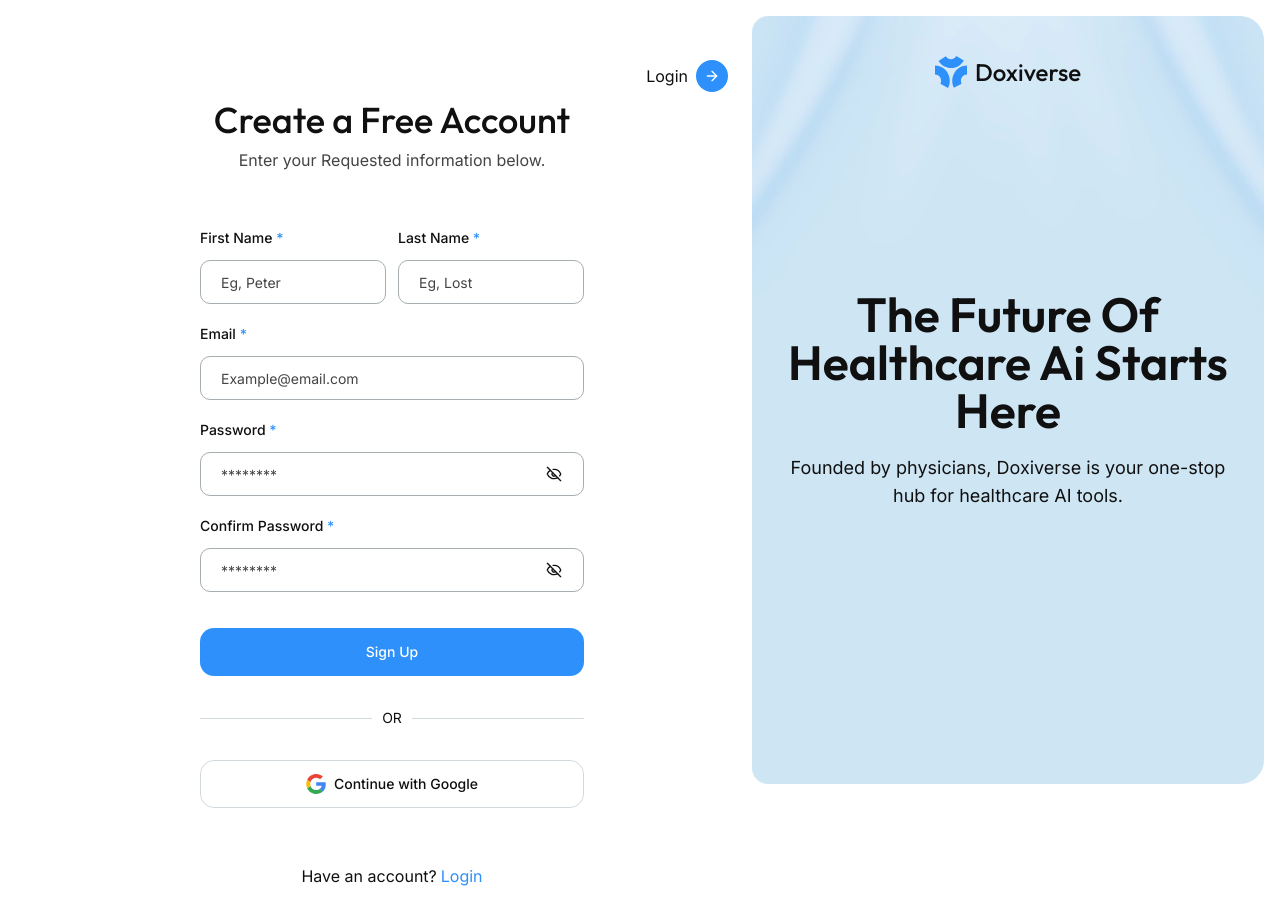
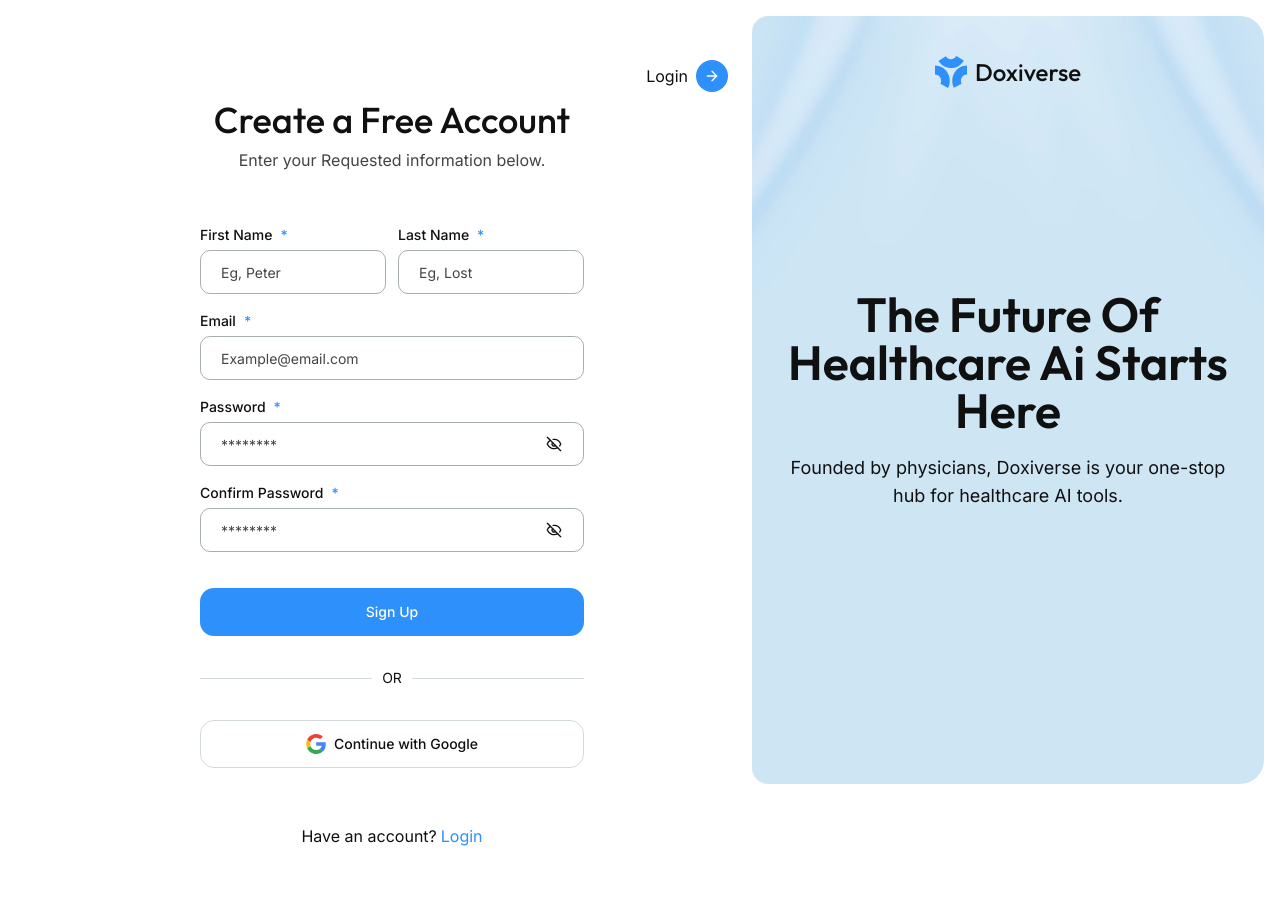
Before and after one commit to doxiversellc-create/front-end, a Next.js app: page /signup in a window 1280 px wide. Shown: the top 924 px of the page. After the commit the page ends 888 px from the top, so only its background shows below. Built offline with nearby package versions, Linux system fonts and the light colour scheme; no server answers.

Commit message:
feat: implement signup form with validation

```diff
--- a/app/(auth)/signup/_components/SignupForm.tsx
+++ b/app/(auth)/signup/_components/SignupForm.tsx
@@ -1,45 +1,116 @@
 "use client";
+
 import { useState } from "react";
+import { useForm } from "react-hook-form";
 
+import { zodResolver } from "@hookform/resolvers/zod";
 import { Eye, EyeOff } from "lucide-react";
+import { toast } from "sonner";
+import * as z from "zod";
 
 import { Button } from "@/components/ui/button";
+import {
+  Form,
+  FormControl,
+  FormField,
+  FormItem,
+  FormLabel,
+  FormMessage,
+} from "@/components/ui/form";
 import { Input } from "@/components/ui/input";
+import { signupFormSchema } from "@/lib/schemas/auth.schema";
 
 const SignupForm = () => {
   const [passwordVisible, setPasswordVisible] = useState(false);
   const [confirmPasswordVisible, setConfirmPasswordVisible] = useState(false);
+
+  const form = useForm<z.infer<typeof signupFormSchema>>({
+    resolver: zodResolver(signupFormSchema),
+    defaultValues: {
+      firstName: "",
+      lastName: "",
+      email: "",
+      password: "",
+      confirmPassword: "",
+    },
+  });
+
+  function onSubmit(values: z.infer<typeof signupFormSchema>) {
+    toast("Sign up successful", {
+      description: () => <code>{JSON.stringify(values, null, 2)}</code>,
+    });
+  }
+
   return (
-    <form className="flex w-full flex-col gap-5">
+    <Form {...form}>
+      <form onSubmit={form.handleSubmit(onSubmit)} className="flex w-full flex-col gap-5">
         <div className="flex gap-3">
-        <div className="flex flex-col gap-3">
-          <label className="text-sm font-medium">
+          {/* First Name */}
+          <FormField
+            control={form.control}
+            name="firstName"
+            render={({ field }) => (
+              <FormItem className="flex-1">
+                <FormLabel>
                   First Name <span className="text-primary">*</span>
-          </label>
-          <Input className="w-full" placeholder="Eg, Peter" />
+                </FormLabel>
+                <FormControl>
+                  <Input placeholder="Eg, Peter" {...field} />
+                </FormControl>
+                <FormMessage />
+              </FormItem>
+            )}
+          />
+          {/* Last Name */}
+          <FormField
+            control={form.control}
+            name="lastName"
+            render={({ field }) => (
+              <FormItem className="flex-1">
+                <FormLabel>
+                  Last Name <span className="text-primary">*</span>
+                </FormLabel>
+                <FormControl>
+                  <Input placeholder="Eg, Lost" {...field} />
+                </FormControl>
+                <FormMessage />
+              </FormItem>
+            )}
+          />
         </div>
-        <div className="flex flex-col gap-3">
-          <label className="text-sm font-medium">
-            Last Name <span className="text-primary">*</span>
-          </label>
-          <Input className="w-full" placeholder="Eg, Lost" />
-        </div>
-      </div>
-      <div className="flex flex-col gap-3">
-        <label className="text-sm font-medium">
+
+        {/* Email */}
+        <FormField
+          control={form.control}
+          name="email"
+          render={({ field }) => (
+            <FormItem>
+              <FormLabel>
                 Email <span className="text-primary">*</span>
-        </label>
-        <Input className="w-full" type="email" placeholder="Example@email.com" />
-      </div>
-      <div className="flex flex-col gap-3">
-        <label className="text-sm font-medium">
+              </FormLabel>
+              <FormControl>
+                <Input type="email" placeholder="Example@email.com" {...field} />
+              </FormControl>
+              <FormMessage />
+            </FormItem>
+          )}
+        />
+
+        {/* Password */}
+        <FormField
+          control={form.control}
+          name="password"
+          render={({ field }) => (
+            <FormItem>
+              <FormLabel>
                 Password <span className="text-primary">*</span>
-        </label>
+              </FormLabel>
+              <FormControl>
                 <div className="relative flex items-center">
                   <Input
-            className="w-full"
                     type={passwordVisible ? "text" : "password"}
                     placeholder="********"
+                    {...field}
                   />
                   <Button
                     variant={"ghost"}
@@ -51,16 +122,27 @@ const SignupForm = () => {
                     {passwordVisible ? <Eye /> : <EyeOff />}
                   </Button>
                 </div>
-      </div>
-      <div className="flex flex-col gap-3">
-        <label className="text-sm font-medium">
+              </FormControl>
+              <FormMessage />
+            </FormItem>
+          )}
+        />
+
+        {/* Confirm Password */}
+        <FormField
+          control={form.control}
+          name="confirmPassword"
+          render={({ field }) => (
+            <FormItem>
+              <FormLabel>
                 Confirm Password <span className="text-primary">*</span>
-        </label>
+              </FormLabel>
+              <FormControl>
                 <div className="relative flex items-center">
                   <Input
-            className="w-full"
                     type={confirmPasswordVisible ? "text" : "password"}
                     placeholder="********"
+                    {...field}
                   />
                   <Button
                     variant={"ghost"}
@@ -72,10 +154,16 @@ const SignupForm = () => {
                     {confirmPasswordVisible ? <Eye /> : <EyeOff />}
                   </Button>
                 </div>
-      </div>
-
-      <Button className="mt-4 rounded-xl">Sign Up</Button>
+              </FormControl>
+              <FormMessage />
+            </FormItem>
+          )}
+        />
+        <Button type="submit" className="mt-4 rounded-xl">
+          Sign Up
+        </Button>
       </form>
+    </Form>
   );
 };
 
--- a/app/layout.tsx
+++ b/app/layout.tsx
@@ -1,9 +1,11 @@
 import { Inter, Outfit } from "next/font/google";
 
 import type { Metadata } from "next";
+import { Toaster } from "sonner";
+
+import { AuthProvider } from "@/contexts/AuthContext";
 
 import "./globals.css";
-// import Navbar from "@/components/Navbar";
 
 const inter = Inter({
   variable: "--font-inter",
@@ -28,7 +30,8 @@ export default function RootLayout({
   return (
     <html lang="en">
       <body className={`${inter.variable} ${outfit.variable} font-inter antialiased`}>
-        {children}
+        <AuthProvider>{children}</AuthProvider>
+        <Toaster />
       </body>
     </html>
   );
--- /dev/null
+++ b/components/ui/sonner.tsx
@@ -0,0 +1,25 @@
+"use client";
+
+import { useTheme } from "next-themes";
+import { Toaster as Sonner, ToasterProps } from "sonner";
+
+const Toaster = ({ ...props }: ToasterProps) => {
+  const { theme = "system" } = useTheme();
+
+  return (
+    <Sonner
+      theme={theme as ToasterProps["theme"]}
+      className="toaster group"
+      style={
+        {
+          "--normal-bg": "var(--popover)",
+          "--normal-text": "var(--popover-foreground)",
+          "--normal-border": "var(--border)",
+        } as React.CSSProperties
+      }
+      {...props}
+    />
+  );
+};
+
+export { Toaster };
--- /dev/null
+++ b/lib/schemas/auth.schema.ts
@@ -0,0 +1,24 @@
+import z from "zod";
+
+export const signupFormSchema = z
+  .object({
+    firstName: z.string().min(2, {
+      message: "First name is too short.",
+    }),
+    lastName: z.string().min(2, {
+      message: "Last name is too short.",
+    }),
+    email: z.email({
+      message: "Please enter a valid email address.",
+    }),
+    password: z.string().min(8, {
+      message: "Password must be at least 8 characters.",
+    }),
+    confirmPassword: z.string().min(8, {
+      message: "Password must be at least 8 characters.",
+    }),
+  })
+  .refine(data => data.password === data.confirmPassword, {
+    message: "Passwords do not match.",
+    path: ["confirmPassword"],
+  });
--- a/package.json
+++ b/package.json
@@ -23,9 +23,11 @@
     "clsx": "^2.1.1",
     "lucide-react": "^0.541.0",
     "next": "15.5.0",
+    "next-themes": "^0.4.6",
     "react": "19.1.0",
     "react-dom": "19.1.0",
     "react-hook-form": "^7.62.0",
+    "sonner": "^2.0.7",
     "tailwind-merge": "^3.3.1",
     "zod": "^4.1.5"
   },
```
Also changed, not shown: 1 other file (tests, documents, lock files or other folders). Lines whose indentation alone changed are shown as unchanged.
